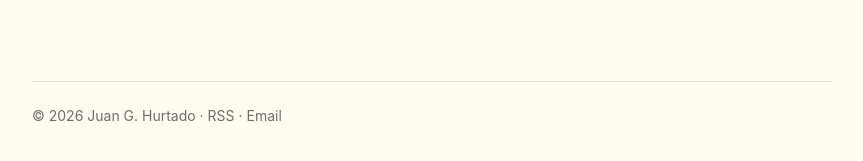
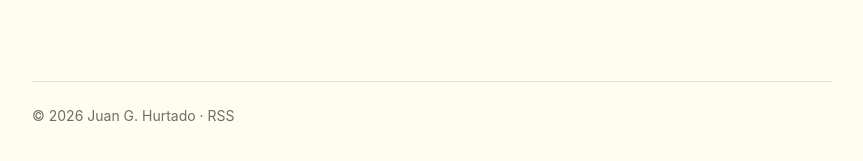
Before and after one commit to juanghurtado/juanghurtado.com, a Jekyll site: the page built from index.html, in a window 1280 px wide. Shown: the part 678-839 px from the top of the page, without its empty margins (208-1071 px from the left). Built offline with Jekyll 4.4.1, drawn with Linux system fonts in a browser that asks for light colours.

Commit message:
chore: remove email

```diff
--- a/_config.yml
+++ b/_config.yml
@@ -9,7 +9,6 @@ timezone: Europe/Madrid
 
 author:
   name: Juan G. Hurtado
-  email: hello@juanghurtado.com
 
 # --- URLs ------------------------------------------------------------------
 url: https://www.juanghurtado.com
--- a/_includes/footer.html
+++ b/_includes/footer.html
@@ -3,7 +3,5 @@
     © {{ 'now' | date: '%Y' }} {{ site.author.name }}
     <span aria-hidden="true">·</span>
     <a class="muted" href="{{ '/feed.xml' | relative_url }}">RSS</a>
-    <span aria-hidden="true">·</span>
-    <a class="muted" href="mailto:{{ site.author.email }}">Email</a>
   </p>
 </footer>
```
